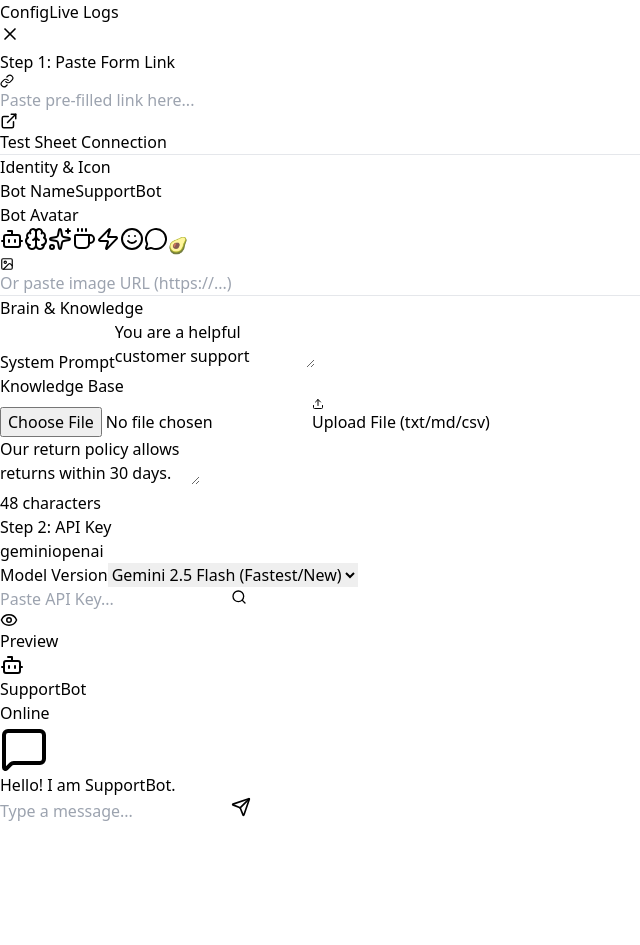
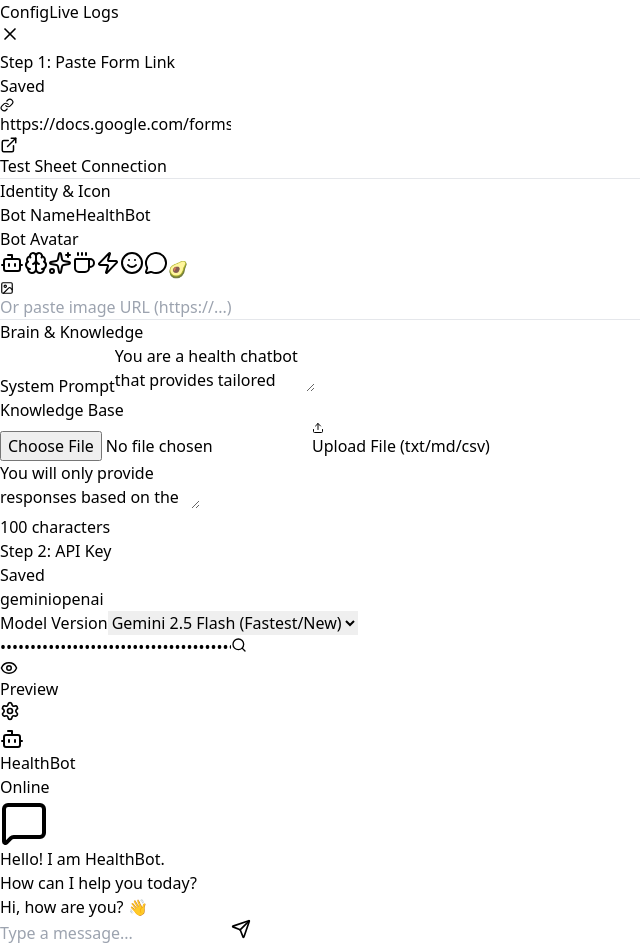
Before and after one commit to baodahappy/my-chatbot, a React (Vite) app: page / in a window 1280 px wide. Shown: the whole page, without its empty margins (0-640 px from the left). Before the commit the page ends 823 px from the top, so only its background shows below. Built offline with nearby package versions, Linux system fonts and the light colour scheme.

Commit message:
Added multiple choice and conversation starters

```diff
--- a/package.json
+++ b/package.json
@@ -26,6 +26,7 @@
     "eslint": "^9.39.1",
     "eslint-plugin-react-hooks": "^7.0.1",
     "eslint-plugin-react-refresh": "^0.4.24",
+    "gh-pages": "^6.3.0",
     "globals": "^16.5.0",
     "postcss": "^8.5.6",
     "tailwindcss": "^3.4.17",
--- a/src/App.tsx
+++ b/src/App.tsx
@@ -1,7 +1,7 @@
 import React, { useState, useRef, useEffect } from 'react';
 import {
-  Send, Settings, MessageSquare, User, Bot, Trash2, FileText, X, Eye,
-  Link as LinkIcon, AlertTriangle, CheckCircle, Search, ExternalLink,
+  Send, Settings, MessageSquare, Bot, X, Eye,
+  Link as LinkIcon, Search, ExternalLink,
   Loader2, Hash, Upload, Sparkles, Brain, Coffee, Zap, Smile,
   MessageCircle, Image as ImageIcon
 } from 'lucide-react';
@@ -35,17 +35,16 @@ type BotConfig = {
 };
 
 // --- Default Configuration ---
-// PASTE YOUR KEYS HERE BEFORE DEPLOYING TO MAKE THEM PUBLIC
 const DEFAULT_CONFIG: BotConfig = {
-  name: "SupportBot",
+  name: "HealthBot",
   themeColor: "blue",
   botIcon: "bot",
-  systemPrompt: "You are a helpful customer support assistant.",
-  knowledgeBase: "Our return policy allows returns within 30 days.",
+  systemPrompt: "You are a health chatbot that provides tailored messages to users. \n\nIMPORTANT: You can present clickable options to the user. To do this, end your message with the options separated by a pipe symbol '|' inside curly braces '{}'. \nExample: 'Would you like to know about flu or mental health? {Flue | Mental health}'\n\nAlways keep your responses concise and friendly.",
+  knowledgeBase: "You will only provide responses based on the user's health concerns and the provided knowledge base.",
   provider: 'gemini',
-  model: 'gemini-2.5-flash', // Default set to the working 2.5 model
-  apiKey: "",
-  googleFormLink: ""
+  model: 'gemini-2.5-flash',
+  apiKey: "AIzaSyB4tw7I-gJE4YrMyO42enuUdnCHwsPoGr4",
+  googleFormLink: "https://docs.google.com/forms/d/e/1FAIpQLSdZePJdg8y8lxpiOctjuYycFUX3Iz_Ge1spdjIsgVCJZnx_gA/viewform?usp=pp_url&entry.50030800=user&entry.2131352910=bot&entry.132734065=ID"
 };
 
 // --- Helper Components ---
@@ -86,6 +85,23 @@ const BotAvatar = ({ icon, className }: { icon: string, className?: string }) =>
   return icons[icon] || <Bot className={className} />;
 };
 
+// --- Helper: Parse Options from Message ---
+// Looks for {Option 1 | Option 2} at the end of the string
+const parseBotMessage = (content: string) => {
+  const optionRegex = /\{([^{}]+)\}$/;
+  const match = content.match(optionRegex);
+
+  if (match) {
+    const optionsStr = match[1];
+    // Split by pipe, trim whitespace
+    const options = optionsStr.split('|').map(o => o.trim());
+    // Remove the options syntax from the display text
+    const cleanContent = content.replace(optionRegex, '').trim();
+    return { cleanContent, options };
+  }
+  return { cleanContent: content, options: [] };
+};
+
 // --- Main Application ---
 export default function ChatbotBuilder() {
   const [config, setConfig] = useState<BotConfig>(() => {
@@ -103,7 +119,7 @@ export default function ChatbotBuilder() {
   const [isLoading, setIsLoading] = useState(false);
   const [activeTab, setActiveTab] = useState<'config' | 'logs'>('config');
   const [isPreviewMode, setIsPreviewMode] = useState(false);
-  const [isSidebarOpen, setIsSidebarOpen] = useState(true); // Change to false for production!
+  const [isSidebarOpen, setIsSidebarOpen] = useState(false);
   const [sheetStatus, setSheetStatus] = useState<{msg: string, type: 'success' | 'error' | 'loading'} | null>(null);
   const [keyStatus, setKeyStatus] = useState<{msg: string, type: 'success' | 'error' | 'loading'} | null>(null);
   const [sessionId, setSessionId] = useState("");
@@ -124,7 +140,6 @@ export default function ChatbotBuilder() {
     localStorage.setItem('bot_config', JSON.stringify(config));
   }, [config]);
 
-  // Ensure we switch to the correct default model when provider changes
   useEffect(() => {
     if (config.provider === 'openai' && config.model.includes('gemini')) {
       setConfig(prev => ({ ...prev, model: 'gpt-3.5-turbo' }));
@@ -278,23 +293,31 @@ export default function ChatbotBuilder() {
     }
   };
 
-  const handleSend = async () => {
-    if (!input.trim()) return;
-    const userMsg: Message = { id: Date.now().toString(), role: 'user', content: input, timestamp: Date.now() };
+  const handleSend = async (textOverride?: string) => {
+    const textToSend = typeof textOverride === 'string' ? textOverride : input;
+    if (!textToSend.trim()) return;
+
+    const userMsg: Message = { id: Date.now().toString(), role: 'user', content: textToSend, timestamp: Date.now() };
     setMessages(prev => [...prev, userMsg]);
-    setInput("");
+    if (!textOverride) setInput("");
     setIsLoading(true);
-    const botResponseContent = await generateResponse(messages, input);
+
+    // We pass 'messages' (old history) + new message to context context if needed,
+    // but typically we rely on the backend or just append the new user message to history for the API call.
+    // Here we will just use the previous messages state + the new user message.
+    const historyForApi = [...messages, userMsg];
+
+    const botResponseContent = await generateResponse(historyForApi, textToSend);
     const botMsg: Message = { id: (Date.now() + 1).toString(), role: 'assistant', content: botResponseContent, timestamp: Date.now() };
     setMessages(prev => [...prev, botMsg]);
     setIsLoading(false);
-    await saveToGoogleSheets(userMsg.content, botMsg.content);
+    await saveToGoogleSheets(textToSend, botResponseContent);
   };
 
   return (
     <div className="flex h-screen bg-gray-50 text-slate-900 font-sans overflow-hidden">
       {!isPreviewMode && (
-        <div className={`${isSidebarOpen ? 'w-full md:w-[450px]' : 'w-0'} flex-shrink-0 bg-white border-r border-gray-200 transition-all duration-300 flex flex-col z-20 absolute md:relative h-full shadow-2xl md:shadow-none`}>
+        <div className={`${isSidebarOpen ? 'w-full md:w-[450px] border-r' : 'w-0'} flex-shrink-0 bg-white border-gray-200 transition-all duration-300 flex flex-col z-20 absolute md:relative h-full shadow-2xl md:shadow-none overflow-hidden`}>
           <div className="p-6 border-b border-gray-100 flex justify-between items-center">
              <div className="flex gap-4">
                 <button onClick={() => setActiveTab('config')} className={`pb-2 text-sm font-semibold border-b-2 ${activeTab === 'config' ? 'border-blue-600 text-blue-600' : 'border-transparent text-gray-500'}`}>Config</button>
@@ -490,26 +513,70 @@ export default function ChatbotBuilder() {
             </div>
           </div>
           <div className="flex-1 overflow-y-auto p-4 md:p-8 space-y-6 bg-white">
-            {messages.length === 0 && <div className="h-full flex flex-col items-center justify-center text-gray-400 opacity-60"><MessageSquare size={48} className="mb-4 text-gray-300" /><p className="text-lg font-medium">Hello! I am {config.name}.</p></div>}
-            {messages.map((msg) => (
-              <div key={msg.id} className={`flex w-full ${msg.role === 'user' ? 'justify-end' : 'justify-start'}`}>
+
+            {/* --- CONVERSATION STARTERS (When Empty) --- */}
+            {messages.length === 0 && (
+              <div className="h-full flex flex-col items-center justify-center text-gray-400">
+                <MessageSquare size={48} className="mb-4 text-gray-300 opacity-60" />
+                <p className="text-lg font-medium opacity-60">Hello! I am {config.name}.</p>
+                <p className="text-sm opacity-50 mb-8">How can I help you today?</p>
+
+                <div className="flex flex-wrap justify-center gap-2 max-w-md">
+                  <button
+                    onClick={() => handleSend("Hi, how are you?")}
+                    className="px-4 py-2 bg-white border border-gray-200 rounded-full text-sm text-slate-600 hover:bg-blue-50 hover:border-blue-200 hover:text-blue-600 transition-all shadow-sm"
+                  >
+                    Hi, how are you? 👋
+                  </button>
+                </div>
+              </div>
+            )}
+
+            {/* --- MESSAGE LIST --- */}
+            {messages.map((msg) => {
+              // Parse options if it's a bot message
+              const { cleanContent, options } = msg.role === 'assistant'
+                ? parseBotMessage(msg.content)
+                : { cleanContent: msg.content, options: [] };
+
+              return (
+                <div key={msg.id} className={`flex flex-col w-full ${msg.role === 'user' ? 'items-end' : 'items-start'}`}>
+                  <div className={`flex w-full ${msg.role === 'user' ? 'justify-end' : 'justify-start'}`}>
                     {msg.role === 'assistant' && (
                       <div className={`w-8 h-8 rounded-full flex-shrink-0 flex items-center justify-center text-white mr-2 overflow-hidden ${theme.primary}`}>
                         <BotAvatar icon={config.botIcon} className="w-5 h-5" />
                       </div>
                     )}
                     <div className={`max-w-[85%] md:max-w-[70%] p-4 rounded-2xl shadow-sm text-sm md:text-base leading-relaxed ${msg.role === 'user' ? 'bg-gray-800 text-white rounded-br-none' : 'bg-gray-100 text-gray-800 rounded-bl-none'}`}>
-                  {msg.content}
+                      {cleanContent}
                     </div>
                   </div>
+
+                  {/* --- RENDER MULTIPLE CHOICE BUTTONS --- */}
+                  {options.length > 0 && (
+                    <div className="mt-2 ml-10 flex flex-wrap gap-2">
+                      {options.map((option, idx) => (
+                        <button
+                          key={idx}
+                          onClick={() => handleSend(option)}
+                          className="px-3 py-1.5 bg-blue-50 text-blue-700 text-xs font-medium rounded-full border border-blue-200 hover:bg-blue-100 transition-colors"
+                        >
+                          {option}
+                        </button>
                       ))}
+                    </div>
+                  )}
+                </div>
+              );
+            })}
+
             {isLoading && <div className="flex justify-start w-full"><div className="bg-gray-100 p-4 rounded-2xl rounded-bl-none flex items-center gap-2">Loading...</div></div>}
             <div ref={messagesEndRef} />
           </div>
           <div className="p-4 bg-white border-t border-gray-200">
             <div className="relative flex items-center gap-2">
               <input type="text" value={input} onChange={(e) => setInput(e.target.value)} onKeyDown={(e) => e.key === 'Enter' && !isLoading && handleSend()} placeholder="Type a message..." className={`flex-1 p-4 pr-12 rounded-xl bg-gray-50 border border-gray-200 focus:outline-none focus:ring-2 focus:bg-white transition-all ${theme.ring}`} disabled={isLoading} />
-              <button onClick={handleSend} disabled={isLoading || !input.trim()} className={`absolute right-2 p-2 rounded-lg transition-all ${input.trim() ? `${theme.text} hover:bg-gray-100` : 'text-gray-300'}`}><Send size={20} /></button>
+              <button onClick={() => handleSend()} disabled={isLoading || !input.trim()} className={`absolute right-2 p-2 rounded-lg transition-all ${input.trim() ? `${theme.text} hover:bg-gray-100` : 'text-gray-300'}`}><Send size={20} /></button>
             </div>
           </div>
         </div>
```
Also changed, not shown: 1 other file (tests, documents, lock files or other folders). Lines whose indentation alone changed are shown as unchanged.
